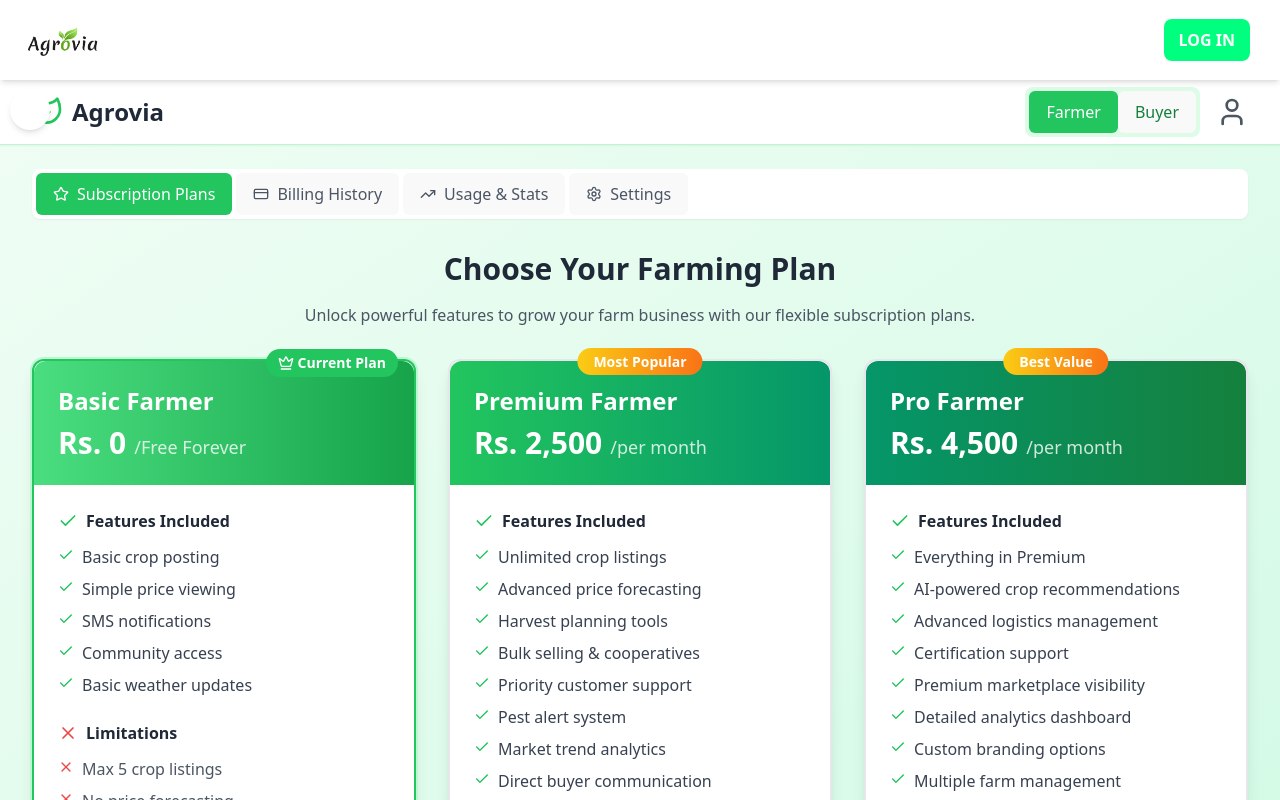
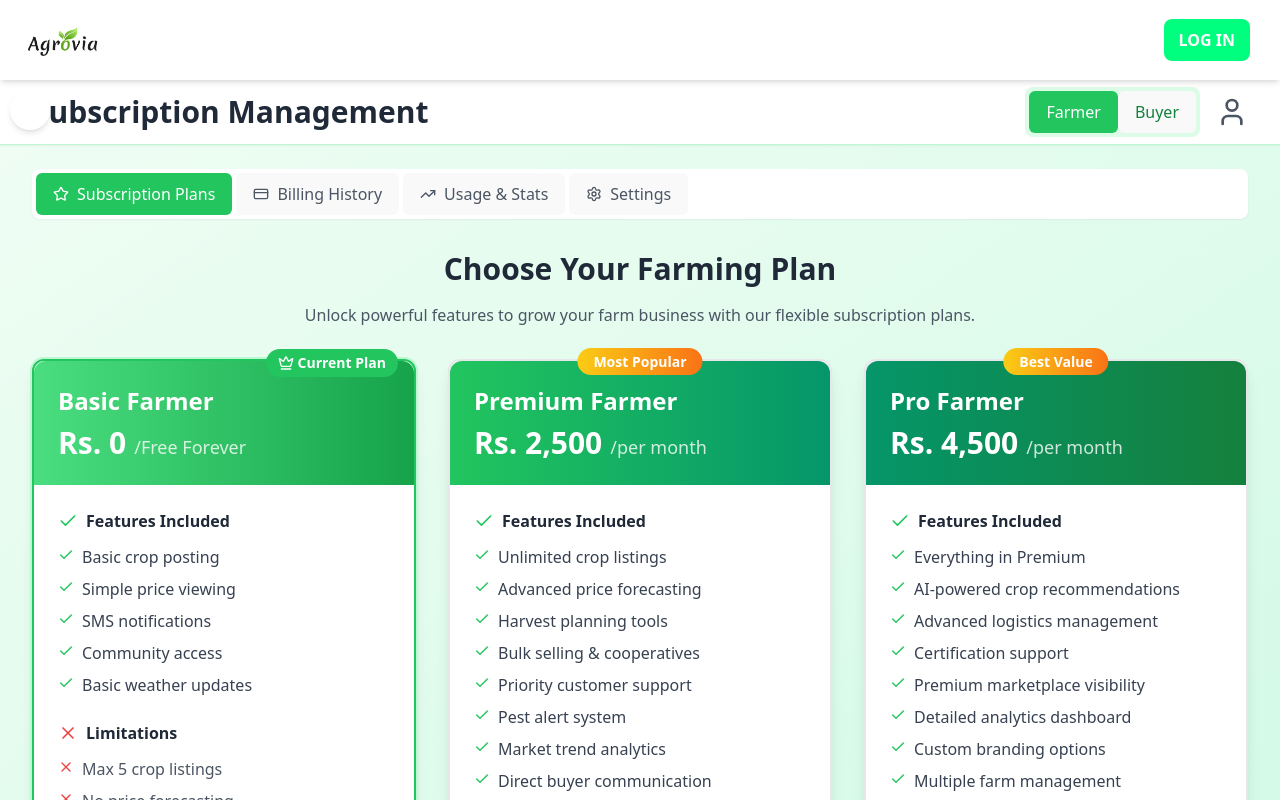
Before and after one commit to SeniruR/Agrovia, a React (Vite) app: page /subsciptionmanagement in a window 1280 px wide. Shown: the top 800 px of the page. Built offline with nearby package versions, Linux system fonts and the light colour scheme; some icons are missing.

Commit message:
Update Subscription Management.jsx

```diff
--- a/src/pages/SubscriptionManagement.jsx
+++ b/src/pages/SubscriptionManagement.jsx
@@ -369,8 +369,8 @@ const SubscriptionManagement = () => {
         <div className="max-w-7xl mx-auto px-4 sm:px-6 lg:px-8">
           <div className="flex items-center justify-between h-16">
             <div className="flex items-center">
-              <Leaf className="w-8 h-8 text-green-500 mr-2" />
-              <h1 className="text-2xl font-bold text-gray-800">Agrovia</h1>
+
+              <h1 className="text-3xl font-bold text-gray-800 flex items-center">Subscription Management</h1>
             </div>
             <div className="flex items-center space-x-4">
               <div className="flex bg-green-100 rounded-lg p-1">
```
